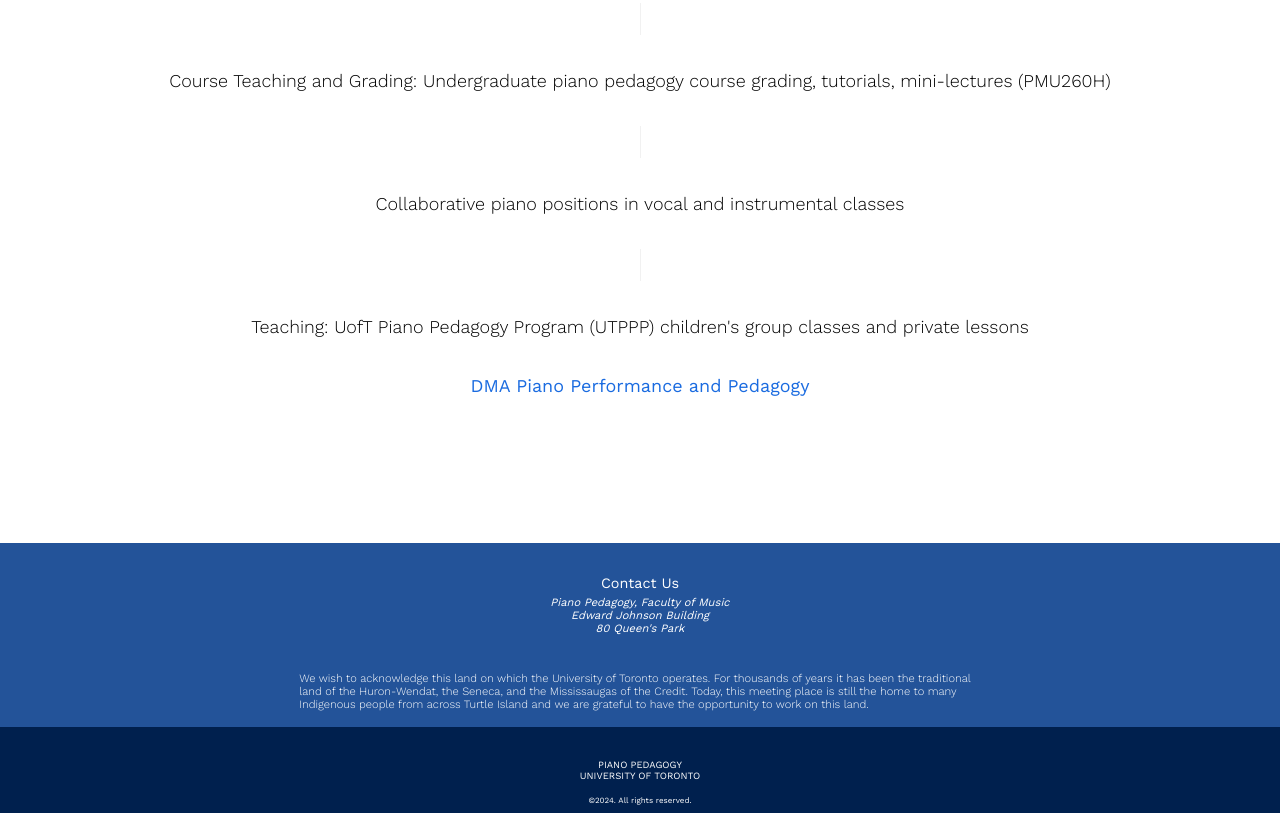
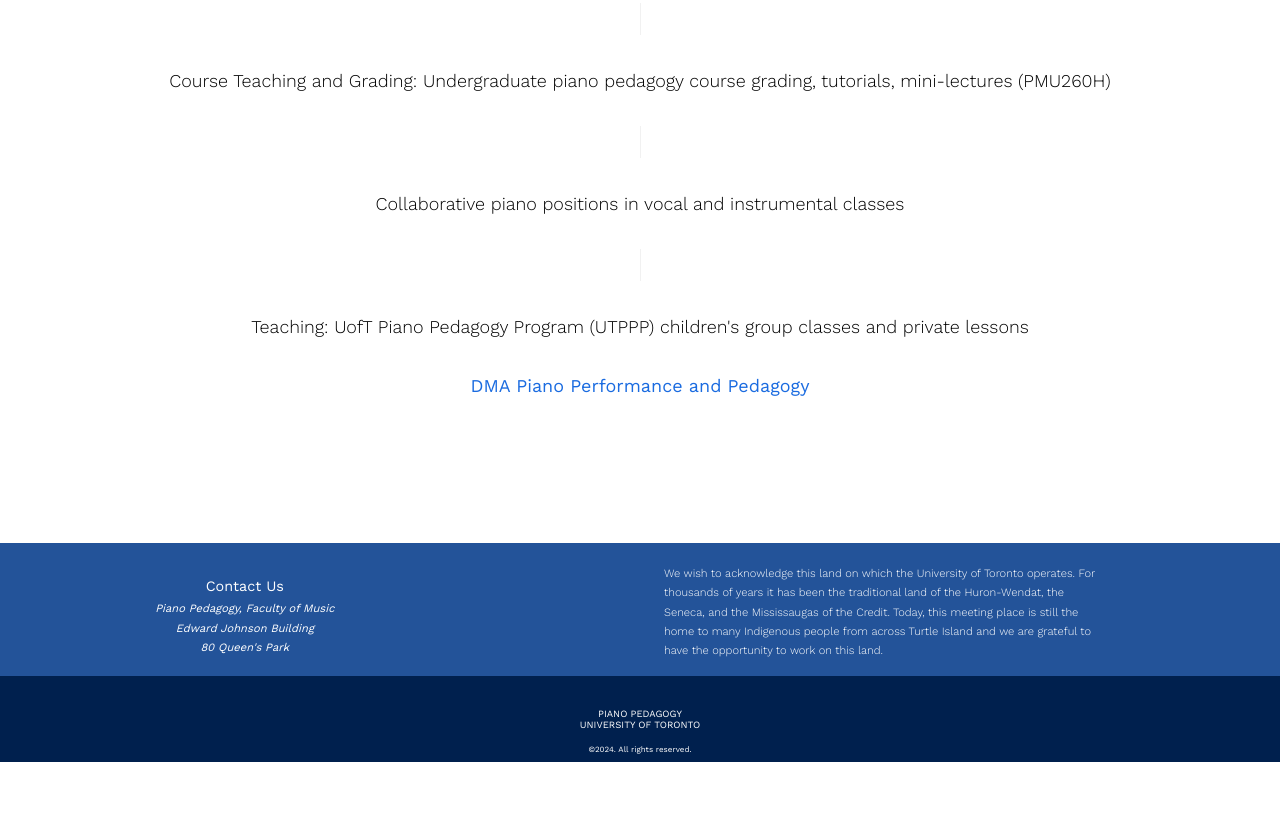
Before and after one commit to johannt91/utpppV2, a Gatsby site: page /degrees in a window 1280 px wide. Shown: the part 1814-2627 px from the top of the page. After the commit the page ends 2576 px from the top, so only its background shows below. Built offline with nearby package versions, Linux system fonts and the light colour scheme; Gatsby itself is replaced by a stand-in of ours.

Commit message:
Updated footer

```diff
--- a/src/assets/styles/global.css
+++ b/src/assets/styles/global.css
@@ -174,6 +174,7 @@
 .footer-acknowledge,
 address {
   font-size: 0.7rem;
+  line-height: 1.2rem;
   margin-top: 5px;
 }
 
@@ -207,4 +208,13 @@
     gap: 2.5rem;
     margin-right: 3rem;
   }
+
+  .footer-container {
+    flex-direction: row;
+    justify-content: space-around;
+  }
+
+  .footer-acknowledge {
+    width: 30rem;
+  }
 }
```
